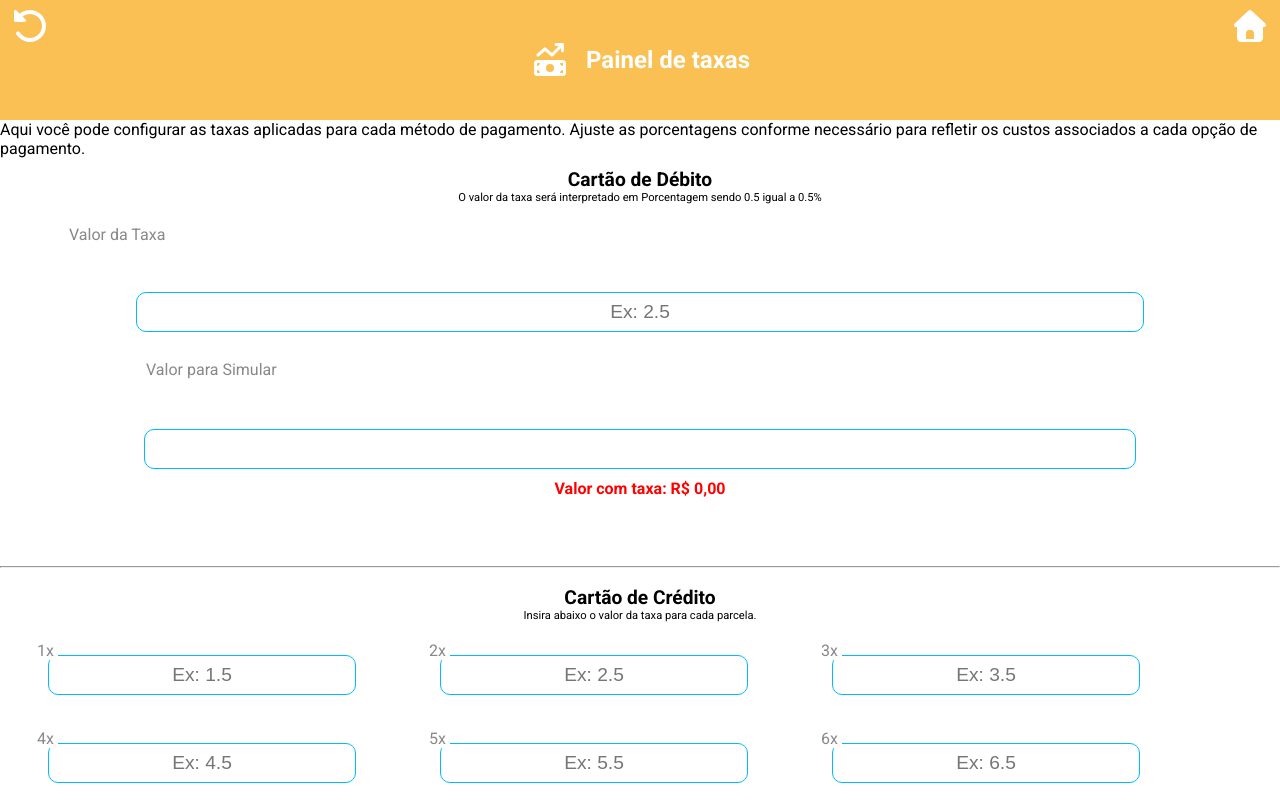
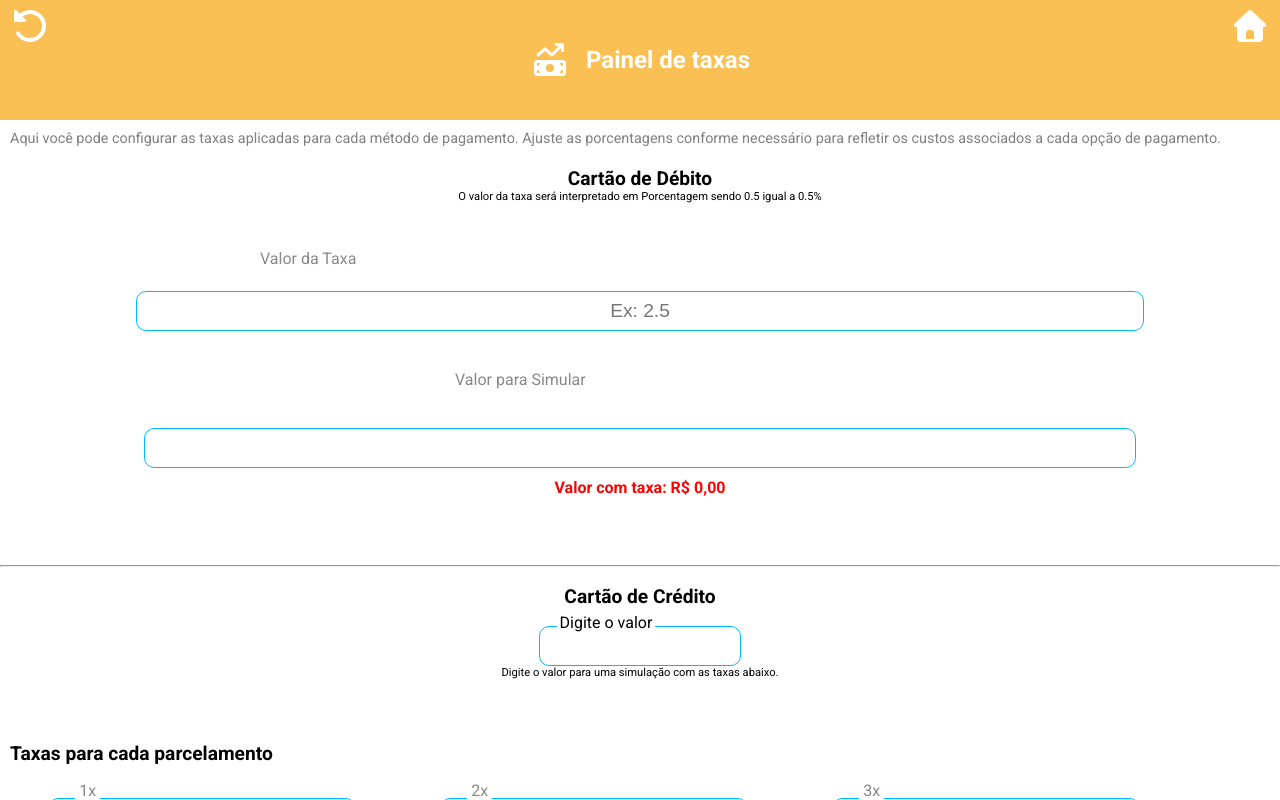
Before and after one commit to Didigos/catalogoacbrfront, a React (Vite) app: page /admin/produtos/tax in a window 1280 px wide. Shown: the top 800 px of the page. Built offline with nearby package versions, Linux system fonts and the light colour scheme; no server answers.

Commit message:
feat: adiciona simulação de taxas de crédito e ajusta estilos do formulário

```diff
--- a/src/pages/Taxa/Taxa.jsx
+++ b/src/pages/Taxa/Taxa.jsx
@@ -8,13 +8,25 @@ const Taxa = () =>{
     const navigate = useNavigate();
     const {register, handleSubmit, watch, formState: { errors }, getValues} = useForm();
     const debitoSimulacaoValue = watch("debitoSimulacao");
+    const creditoSimulacaoValor = watch("simulacaoCredito");
     const debitoTax = watch("debito");
+    const credito1x = watch("credito1x");
+    const credito2x = watch("credito2x");
+    const credito3x = watch("credito3x");
+    const credito4x = watch("credito4x");
+    const credito5x = watch("credito5x");
+    const credito6x = watch("credito6x");
+    const credito7x = watch("credito7x");
+    const credito8x = watch("credito8x");
+    const credito9x = watch("credito9x");
+    const credito10x = watch("credito10x");
+    const credito11x = watch("credito11x");
+    const credito12x = watch("credito12x");
     const onSubmit = (data)=>{
            console.log('formulario enviado: ',data);
     }
 
     const debitotaxa = (valor, debitTax) => {
-        console.log(debitTax)
         const taxa = valor + (valor * debitTax / 100);
         return taxa.toLocaleString('pt-BR', { style: 'currency', currency: 'BRL' });
     }
@@ -27,7 +39,7 @@ const Taxa = () =>{
                 <FontAwesomeIcon icon={faMoneyBillTrendUp} style={{color: "#ffffff",}} size='2x' />
                 <h1>Painel de taxas</h1>
             </header>
-            <div>
+            <div className={styles.tax__description}>
                 <p>Aqui você pode configurar as taxas aplicadas para cada método de pagamento. Ajuste as porcentagens conforme necessário para refletir os custos associados a cada opção de pagamento.</p>
             </div>
             <form className={styles.form} onSubmit={handleSubmit(onSubmit)}>
@@ -46,6 +58,7 @@ const Taxa = () =>{
                         <div className={styles.inputGroup}>
                             <label className={styles.form__label__debitSimulator} htmlFor="debitoSimulacao">Valor para Simular</label>
                             <input
+                            className={styles.input__debitSimulator}
                             name='debitoSimulacao'
                             type="number"
                             {...register("debitoSimulacao")}
@@ -58,7 +71,17 @@ const Taxa = () =>{
                 <hr />
                 <div className={styles.inputGroup}>
                     <h1>Cartão de Crédito</h1>
-                    <p>Insira abaixo o valor da taxa para cada parcela.</p>
+                    <div className={styles.tax__simulator__credit__container}>
+                        <label className={styles.tax__simulator__credit__text} htmlFor="simulacaoCredito">Digite o valor</label>
+                        <input
+                        className={styles.tax__simulator__credit__input}
+                        type="number"
+                        name={"simulacaoCredito"}
+                        {...register("simulacaoCredito")}
+                        />
+                    </div>
+                        <p>Digite o valor para uma simulação com as taxas abaixo.</p>
+                        <h2 className={styles.credit__title}>Taxas para cada parcelamento</h2>
                     <div className={styles.inputContainer}>
                         <div className={styles.inputBox}>
                             <label className={styles.creditFormLabel} htmlFor="credito1x">1x</label>
@@ -66,7 +89,10 @@ const Taxa = () =>{
                             type="text"
                             id="credito1x"
                             placeholder="Ex: 1.5"
-                            {...register("credito", { required: true })} />
+                            {...register("credito1x", { required: true })} />
+                            {creditoSimulacaoValor && <span className={styles.credit__simulator__text} >
+                                {(parseFloat(creditoSimulacaoValor || 0)* (1 + parseFloat(credito1x || 0) / 100)).toLocaleString('pt-BR', { style: 'currency', currency: 'BRL' })}
+                            </span>}
                         </div>
                         <div className={styles.inputBox}>
                             <label className={styles.creditFormLabel} htmlFor="credito2x">2x</label>
@@ -75,6 +101,10 @@ const Taxa = () =>{
                             id="credito2x"
                             placeholder="Ex: 2.5"
                             {...register("credito2x", { required: true })} />
+                            {creditoSimulacaoValor && <span className={styles.credit__simulator__text} >
+                                {(parseFloat(creditoSimulacaoValor || 0)* (1 + parseFloat(credito2x || 0) / 100)/2).toLocaleString('pt-BR', { style: 'currency', currency: 'BRL' })}
+                            </span>}
+
                         </div>
                         <div className={styles.inputBox}>
                             <label className={styles.creditFormLabel} htmlFor="credito3x">3x</label>
@@ -83,6 +113,10 @@ const Taxa = () =>{
                             id="credito3x"
                             placeholder="Ex: 3.5"
                             {...register("credito3x", { required: true })} />
+                                {creditoSimulacaoValor && <span className={styles.credit__simulator__text} >
+                                    {(parseFloat(creditoSimulacaoValor || 0)* (1 + parseFloat(credito3x || 0) / 100)/3).toLocaleString('pt-BR', { style: 'currency', currency: 'BRL' })}
+                            </span>}
+
                         </div>
                         <div className={styles.inputBox}>
                             <label className={styles.creditFormLabel} htmlFor="credito4x">4x</label>
@@ -91,6 +125,10 @@ const Taxa = () =>{
                             id="credito4x"
                             placeholder="Ex: 4.5"
                             {...register("credito4x", { required: true })} />
+                                {creditoSimulacaoValor && <span className={styles.credit__simulator__text} >
+                                {(parseFloat(creditoSimulacaoValor || 0)* (1 + parseFloat(credito4x || 0) / 100)/4).toLocaleString('pt-BR', { style: 'currency', currency: 'BRL' })}
+                            </span>}
+
                         </div>
                         <div className={styles.inputBox}>
                             <label className={styles.creditFormLabel} htmlFor="credito5x">5x</label>
@@ -99,6 +137,10 @@ const Taxa = () =>{
                             id="credito5x"
                             placeholder="Ex: 5.5"
                             {...register("credito5x", { required: true })} />
+                                {creditoSimulacaoValor && <span className={styles.credit__simulator__text} >
+                                {(parseFloat(creditoSimulacaoValor || 0)* (1 + parseFloat(credito5x || 0) / 100)/5).toLocaleString('pt-BR', { style: 'currency', currency: 'BRL' })}
+                            </span>}
+
                         </div>
                         <div className={styles.inputBox}>
                             <label className={styles.creditFormLabel} htmlFor="credito6x">6x</label>
@@ -107,6 +149,10 @@ const Taxa = () =>{
                             id="credito6x"
                             placeholder="Ex: 6.5"
                             {...register("credito6x", { required: true })} />
+                            {creditoSimulacaoValor && <span className={styles.credit__simulator__text} >
+                            {(parseFloat(creditoSimulacaoValor || 0)* (1 + parseFloat(credito6x || 0) / 100)/6).toLocaleString('pt-BR', { style: 'currency', currency: 'BRL' })}
+                            </span>}
+
                         </div>
                         <div className={styles.inputBox}>
                             <label className={styles.creditFormLabel} htmlFor="credito7x">7x</label>
@@ -115,6 +161,10 @@ const Taxa = () =>{
                             id="credito7x"
                             placeholder="Ex: 7.5"
                             {...register("credito7x", { required: true })} />
+                                {creditoSimulacaoValor && <span className={styles.credit__simulator__text} >
+                                {(parseFloat(creditoSimulacaoValor || 0)* (1 + parseFloat(credito7x || 0) / 100)/7).toLocaleString('pt-BR', { style: 'currency', currency: 'BRL' })}
+                            </span>}
+
                         </div>
                         <div className={styles.inputBox}>
                             <label className={styles.creditFormLabel} htmlFor="credito8x">8x</label>
@@ -123,6 +173,10 @@ const Taxa = () =>{
                             id="credito8x"
                             placeholder="Ex: 8.5"
                             {...register("credito8x", { required: true })} />
+                                {creditoSimulacaoValor && <span className={styles.credit__simulator__text} >
+                                {(parseFloat(creditoSimulacaoValor || 0)* (1 + parseFloat(credito8x || 0) / 100)/8).toLocaleString('pt-BR', { style: 'currency', currency: 'BRL' })}
+                            </span>}
+
                         </div>
                         <div className={styles.inputBox}>
                             <label className={styles.creditFormLabel} htmlFor="credito9x">9x</label>
@@ -131,6 +185,10 @@ const Taxa = () =>{
                             id="credito9x"
                             placeholder="Ex: 9.5"
                             {...register("credito9x", { required: true })} />
+                                {creditoSimulacaoValor && <span className={styles.credit__simulator__text} >
+                                {(parseFloat(creditoSimulacaoValor || 0)* (1 + parseFloat(credito9x || 0) / 100)/9).toLocaleString('pt-BR', { style: 'currency', currency: 'BRL' })}
+                            </span>}
+
                         </div>
                         <div className={styles.inputBox}>
                             <label className={styles.creditFormLabel} htmlFor="credito10x">10x</label>
@@ -139,6 +197,10 @@ const Taxa = () =>{
                             id="credito10x"
                             placeholder="Ex: 10.5"
                             {...register("credito10x", { required: true })} />
+                                {creditoSimulacaoValor && <span className={styles.credit__simulator__text} >
+                                {(parseFloat(creditoSimulacaoValor || 0)* (1 + parseFloat(credito10x || 0) / 100)/10).toLocaleString('pt-BR', { style: 'currency', currency: 'BRL' })}
+                            </span>}
+
                         </div>
                         <div className={styles.inputBox}>
                             <label className={styles.creditFormLabel} htmlFor="credito11x">11x</label>
@@ -147,6 +209,10 @@ const Taxa = () =>{
                             id="credito11x"
                             placeholder="Ex: 11.5"
                             {...register("credito11x", { required: true })} />
+                                {creditoSimulacaoValor && <span className={styles.credit__simulator__text} >
+                                {(parseFloat(creditoSimulacaoValor || 0)* (1 + parseFloat(credito11x || 0) / 100)/11).toLocaleString('pt-BR', { style: 'currency', currency: 'BRL' })}
+                            </span>}
+
                         </div>
                         <div className={styles.inputBox}>
                             <label className={styles.creditFormLabel} htmlFor="credito12x">12x</label>
@@ -155,6 +221,10 @@ const Taxa = () =>{
                             id="credito12x"
                             placeholder="Ex: 12.5"
                             {...register("credito12x", { required: true })} />
+                                {creditoSimulacaoValor && <span className={styles.credit__simulator__text} >
+                                {(parseFloat(creditoSimulacaoValor || 0)* (1 + parseFloat(credito12x || 0) / 100)/12).toLocaleString('pt-BR', { style: 'currency', currency: 'BRL' })}
+                            </span>}
+
                         </div>
                     </div>
                     {errors.credito && <span>Este campo é obrigatório</span>}
--- a/src/pages/Taxa/Taxa.module.css
+++ b/src/pages/Taxa/Taxa.module.css
@@ -16,6 +16,13 @@
     position: relative;
 }
 
+.tax__description {
+    padding: 10px;
+    text-align: justify;
+    font-size: .9rem;
+    color: gray;
+}
+
 .header__backIcon {
     position: absolute;
     top: 10px;
@@ -27,6 +34,7 @@
     top: 10px;
     right: 10px;
 }
+
 .header h1 {
     font-size: 1.5rem;
     color: #ffffff;
@@ -73,8 +81,8 @@
 
 .form__label {
     position: absolute;
-    left: 65px;
-    top: 67px;
+    left: 20%;
+    top: 24%;
     background: #fff;
     padding: 0 4px;
     color: #888;
@@ -83,10 +91,12 @@
     transition: 0.2s;
 }
 
+
+
 .creditFormLabel {
     position: absolute;
-    left: 23px;
-    top: 19px;
+    left: 17%;
+    top: 20%;
     background: #fff;
     padding: 0 4px;
     color: #888;
@@ -112,9 +122,17 @@
     height: 10vh;
 
     display: flex;
+    flex-direction: column;
     justify-content: center;
     align-items: center;
     position: relative;
+}
+
+.inputBox span {
+    font-size: .9rem;
+    color: red;
+    position: absolute;
+    bottom: 0;
 }
 
 .taxa__debito {
@@ -125,13 +143,39 @@
 
 .form__label__debitSimulator {
     position: absolute;
-    left: 132px;
-    top: 28px;
+    left: 35%;
+    top: 22%;
     background: #fff;
     padding: 0 4px;
     color: #888;
     font-size: 1rem;
     pointer-events: none;
     transition: 0.2s;
+}
 
+.input__debitSimulator {
+    padding: 5px;
 }
+
+.tax__simulator__credit__container {
+    display: flex;
+    flex-direction: column;
+    justify-content: center;
+    align-items: center;
+    position: relative;
+}
+
+.tax__simulator__credit__text {
+    position: absolute;
+    background-color: #fff;
+    top: 4%;
+    left: 43px;
+    padding: 3px;
+}
+
+.credit__title {
+    width: 100%;
+    font-size: 1.2rem;
+    font-weight: bold;
+    margin-top: 5%;
+}
```
